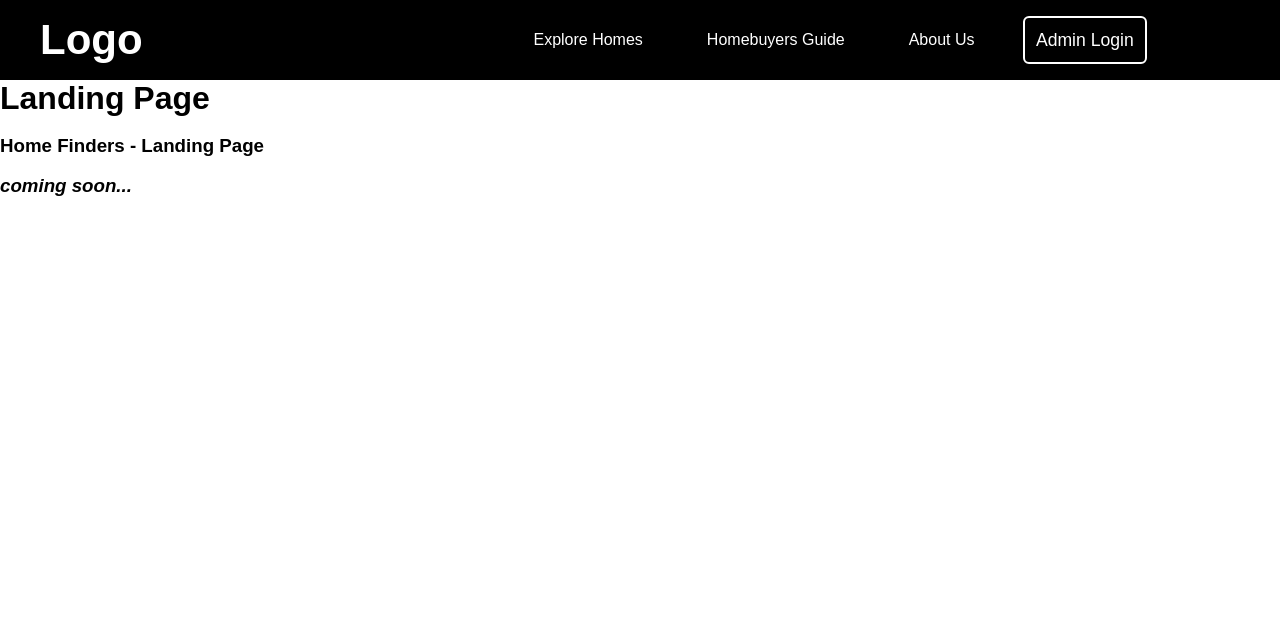
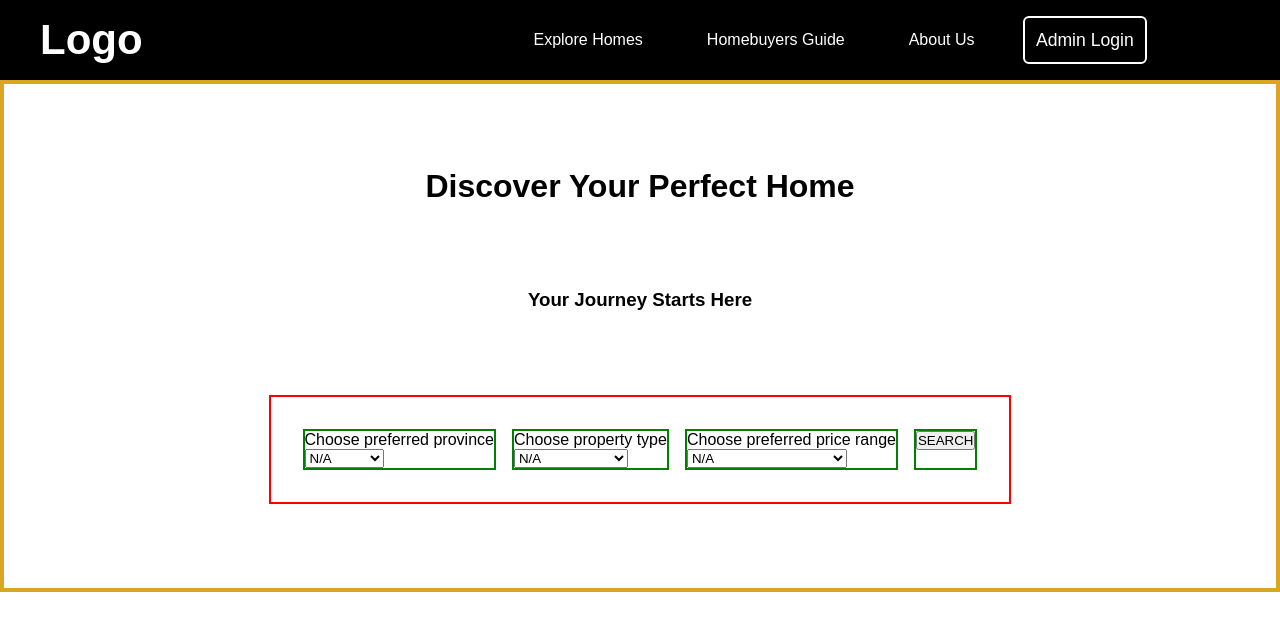
Before and after one commit to mrdcvlsc/homefinders, a React (Vite) app in the folder frontend/: page / in a window 1280 px wide. Shown: the top 630 px of the page. Built offline with nearby package versions, Linux system fonts and the light colour scheme; no server answers.

Commit message:
implement landing page raw layout

```diff
--- a/frontend/src/pages/landing.jsx
+++ b/frontend/src/pages/landing.jsx
@@ -4,15 +4,43 @@ import "../styles/landing.css";
 export default function Landing() {
   return (
     <div id="landing-page">
-      <h1>Landing Page</h1>
-      <br />
-      <h3>Home Finders - Landing Page</h3>
-      <br />
-      <h3>
-        <i>coming soon...</i>
-      </h3>
-      <br />
-      {/* <UploadDragOrSelect /> */}
+      <h1>Discover Your Perfect Home</h1>
+      <h3>Your Journey Starts Here</h3>
+
+      <div className="search-box">
+        <div className="drop-box-container">
+          <p>Choose preferred province</p>
+          <select onChange={ e => console.log(e.target.value) }>
+            <option key={'default'} value={''} label="N/A"/>
+            <option key={'Cavite'} value={'Cavite'} label="Cavite"/>
+            <option key={'Batangas'} value={'Batangas'} label="Batangas"/>
+          </select>
+        </div>
+
+        <div className="drop-box-container">
+          <p>Choose property type</p>
+          <select onChange={ e => console.log(e.target.value) }>
+            <option key={'default'} value={''} label="N/A"/>
+            <option key={'Residential'} value={'Residential'} label="Residential"/>
+            <option key={'Semi-Detached'} value={'Semi-Detached'} label="Semi-Detached"/>
+          </select>
+        </div>
+
+        <div className="drop-box-container">
+          <p>Choose preferred price range</p>
+          <select onChange={ e => console.log(e.target.value) }>
+            <option key={'default'} value={''} label="N/A"/>
+            <option key={'1'} value={'1'} label="1,000,000 - 3,000,000"/>
+            <option key={'2'} value={'2'} label="3,000,000 - 5,000,000"/>
+            <option key={'3'} value={'3'} label="5,000,000 - 10,000,000"/>
+            <option key={'4'} value={'4'} label="10,000,000 or Above"/>
+          </select>
+        </div>
+
+        <div className="drop-box-container">
+          <button>SEARCH</button>
+        </div>
+      </div>
     </div>
   );
 }
--- a/frontend/src/styles/landing.css
+++ b/frontend/src/styles/landing.css
@@ -1,6 +1,27 @@
 /* landing page styles goes here */
 
 #landing-page {
+  display: flex;
+  flex-direction: column;
+
+  justify-content: center;
+  align-items: center;
+
   height: 100%;
-  /* border: goldenrod solid 2px; */
+  border: goldenrod solid 4px;
+
+  gap: 5.25em;
+  padding: 5.25em;
 }
+
+.search-box {
+  display: flex;
+  gap: 1em;
+
+  padding: 2em;
+  border: 2px solid red;
+}
+
+.drop-box-container {
+  border: 2px solid green;
+}
```
